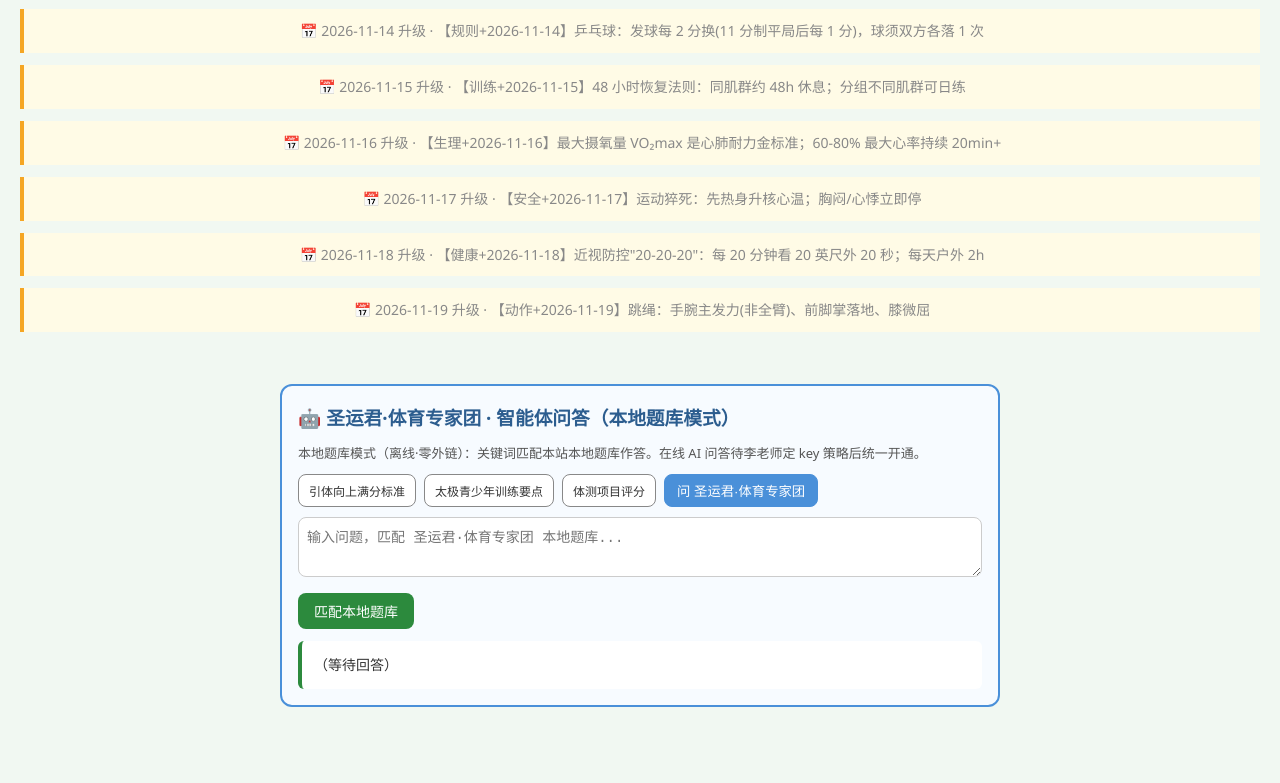
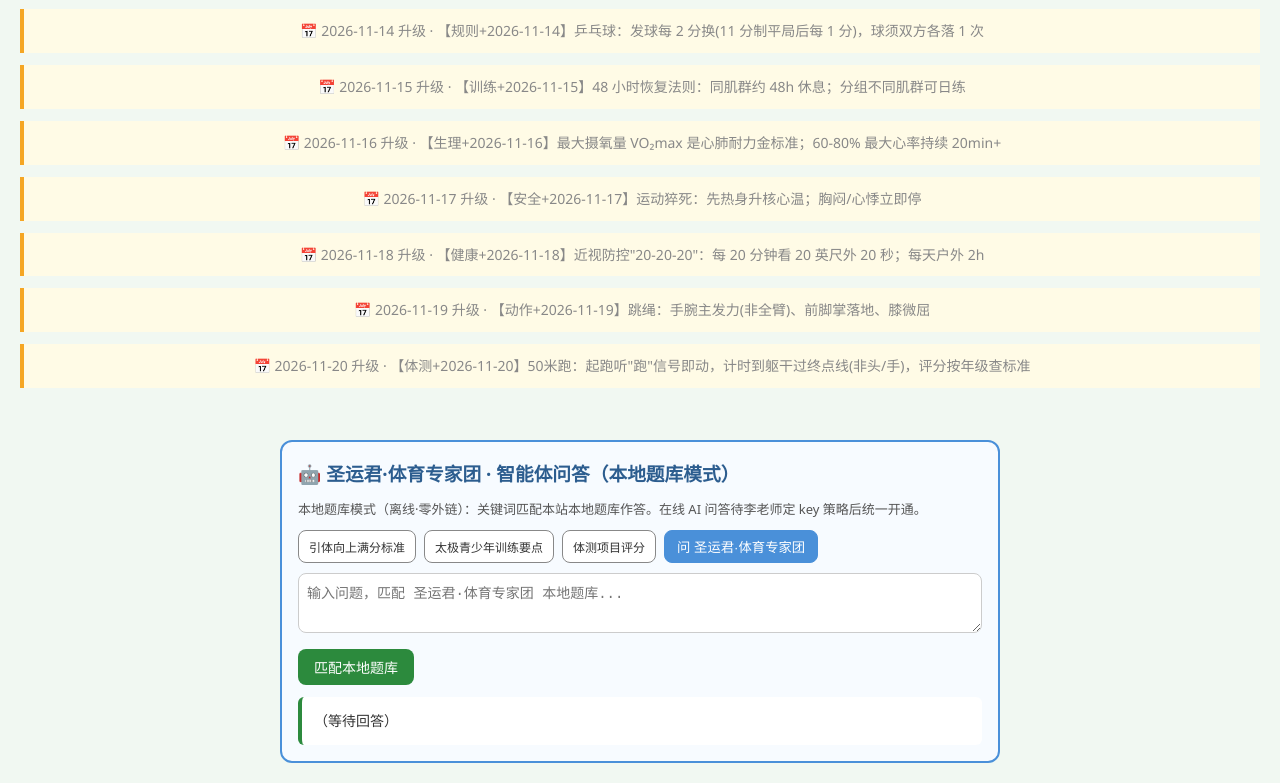
Before and after one commit to dapengzhanchi141345/li-yanming-pe, a plain HTML site: page index.html in a window 1280 px wide. Shown: the part 1946-2729 px from the top of the page. Before the commit the page ends 2673 px from the top, so only its background shows below. Drawn offline with Linux system fonts and the light colour scheme.

Commit message:
pe 12独立站升级 2026-11-20

```diff
--- a/index.html
+++ b/index.html
@@ -124,6 +124,8 @@ footer{text-align:center;padding:20px;color:#888;font-size:13px;margin-top:30px;
 <div style="background:#fffbe6;border-left:4px solid #f5a623;padding:10px;margin:12px 0;font-size:14px">📅 2026-11-18 升级 · 【健康+2026-11-18】近视防控"20-20-20"：每 20 分钟看 20 英尺外 20 秒；每天户外 2h</div>
 
 <div style="background:#fffbe6;border-left:4px solid #f5a623;padding:10px;margin:12px 0;font-size:14px">📅 2026-11-19 升级 · 【动作+2026-11-19】跳绳：手腕主发力(非全臂)、前脚掌落地、膝微屈</div>
+
+<div style="background:#fffbe6;border-left:4px solid #f5a623;padding:10px;margin:12px 0;font-size:14px">📅 2026-11-20 升级 · 【体测+2026-11-20】50米跑：起跑听"跑"信号即动，计时到躯干过终点线(非头/手)，评分按年级查标准</div>
 </footer>
 
 <script>
```
